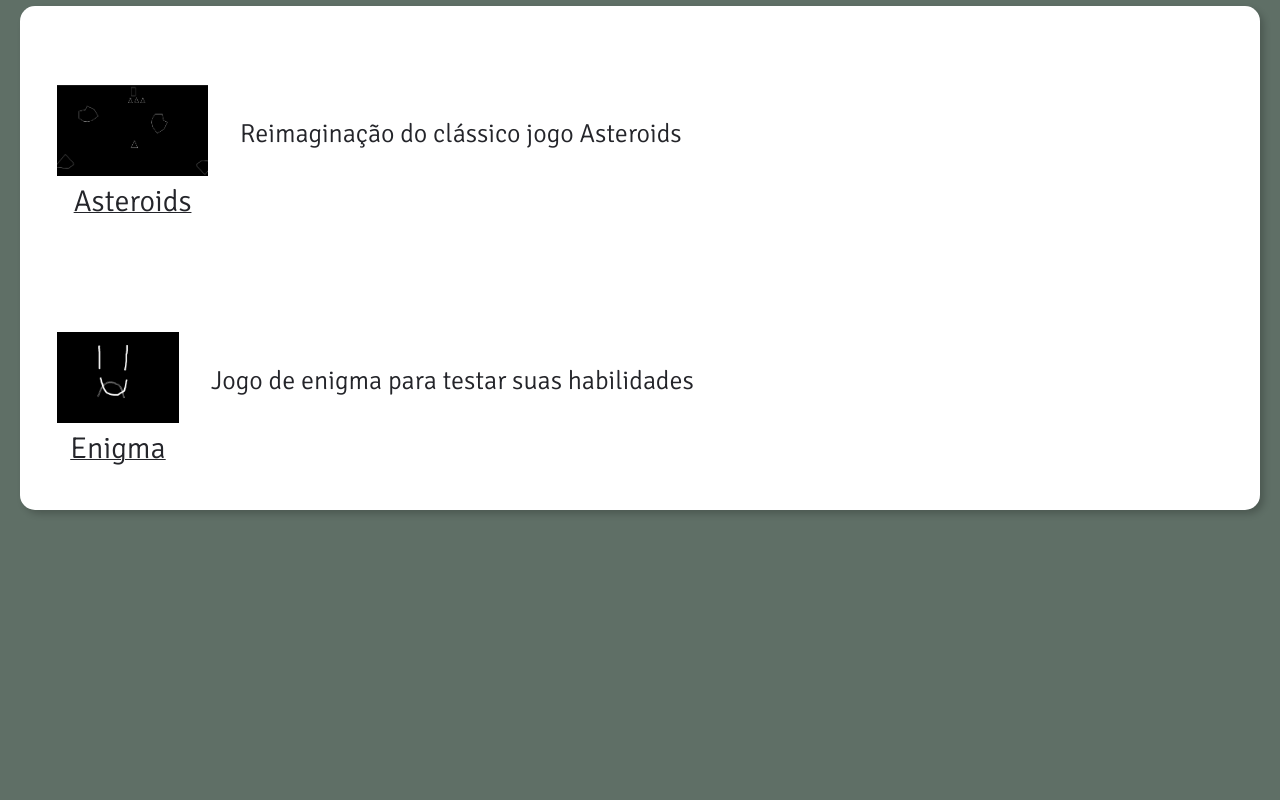
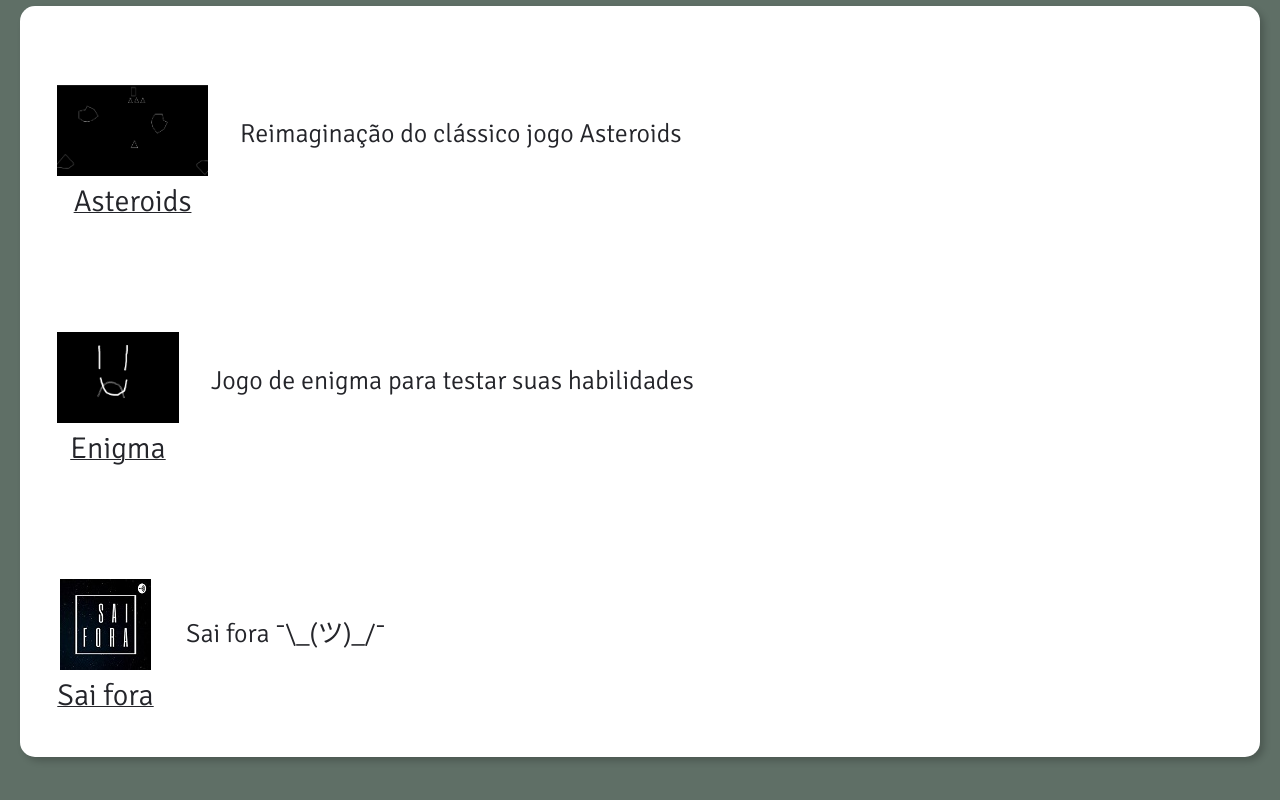
Before and after one commit to vbragaesilva/bragaesilva, a Next.js app: page /jogos in a window 1280 px wide. Shown: the part 370-1170 px from the top of the page. Before the commit the page ends 930 px from the top, so only its background shows below. Built offline with nearby package versions, Linux system fonts and the light colour scheme.

Commit message:
JogosConteudo3/ListItem

```diff
--- a/pages/jogos.js
+++ b/pages/jogos.js
@@ -18,12 +18,16 @@ function Jogos(){
                 <div className="content">
                     <div className="liw">
 
-                        <ListItem title="Asteroids" href="https://asteroidsv5.vercel.app" img="/images/asteroids.png" alt="asteroids">
+                        <ListItem title="Asteroids" href="https://asteroidsv5.vercel.app" img="/images/asteroids.png">
                             Reimaginação do clássico jogo Asteroids
                         </ListItem>
 
-                        <ListItem title="Enigma" href="https://enigma.efrostbyte.repl.co" img="/images/tela2.jpg" alt="enigma">
+                        <ListItem title="Enigma" href="https://enigma.efrostbyte.repl.co" img="/images/tela2.jpg">
                             Jogo de enigma para testar suas habilidades
+                        </ListItem>
+
+                        <ListItem title="Sai fora" href="javascript:alert('Sai fora kkkk')" img="/images/sai-fora.jpg">
+                            Sai fora ¯\_(ツ)_/¯
                         </ListItem>
 
                     </div>
@@ -37,7 +41,6 @@ function ListItem(props){
     const title = props.title
     const img_src = props.img
     const scr = props.href
-    const alt = props.alt
     const description = props.children
     return(
         <div>
@@ -45,7 +48,7 @@ function ListItem(props){
             <div title={title} className="game-wrap">
                 <Link href={scr}>
                     <a className="ia">
-                        <img src={img_src} alt={alt} className="thumb"/>
+                        <img src={img_src} alt={title} className="thumb"/>
                         <h3 className="ah3">
                             {title}
                         </h3>
```
Also changed, not shown: public/images/sai-fora.jpg (added).
